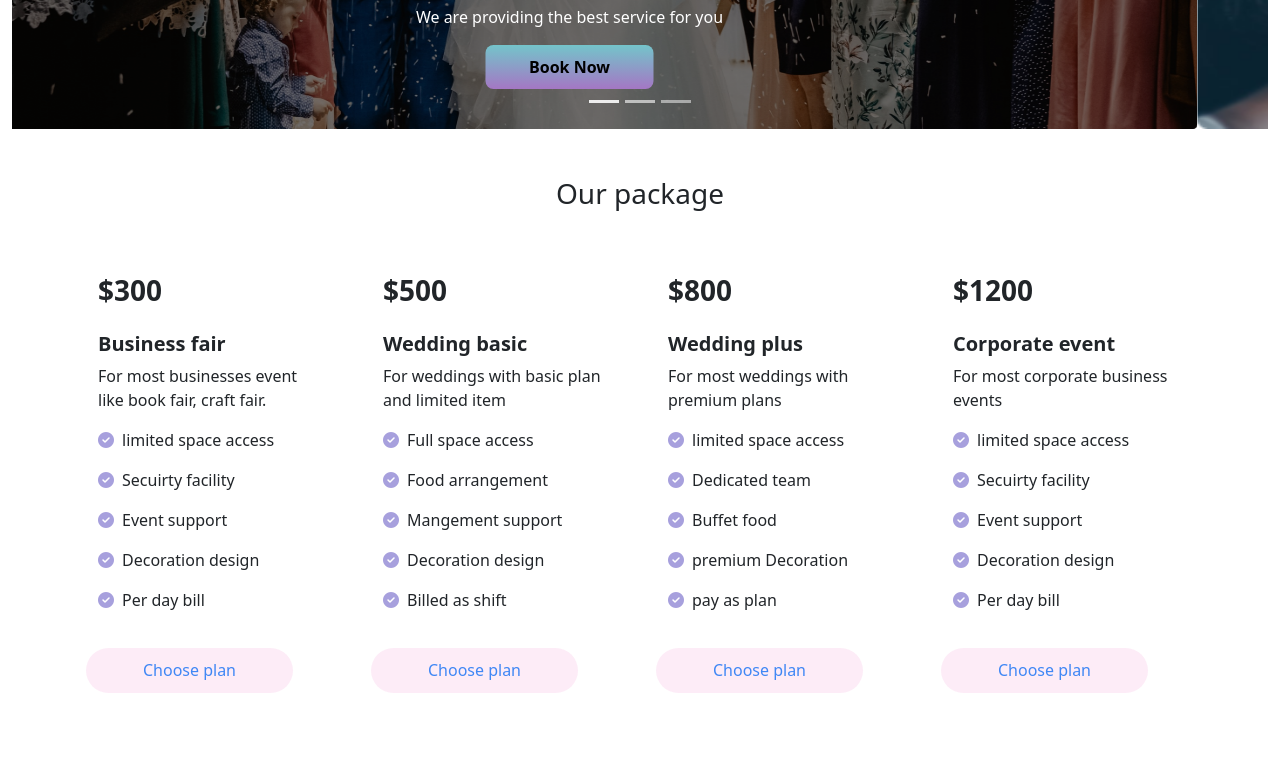
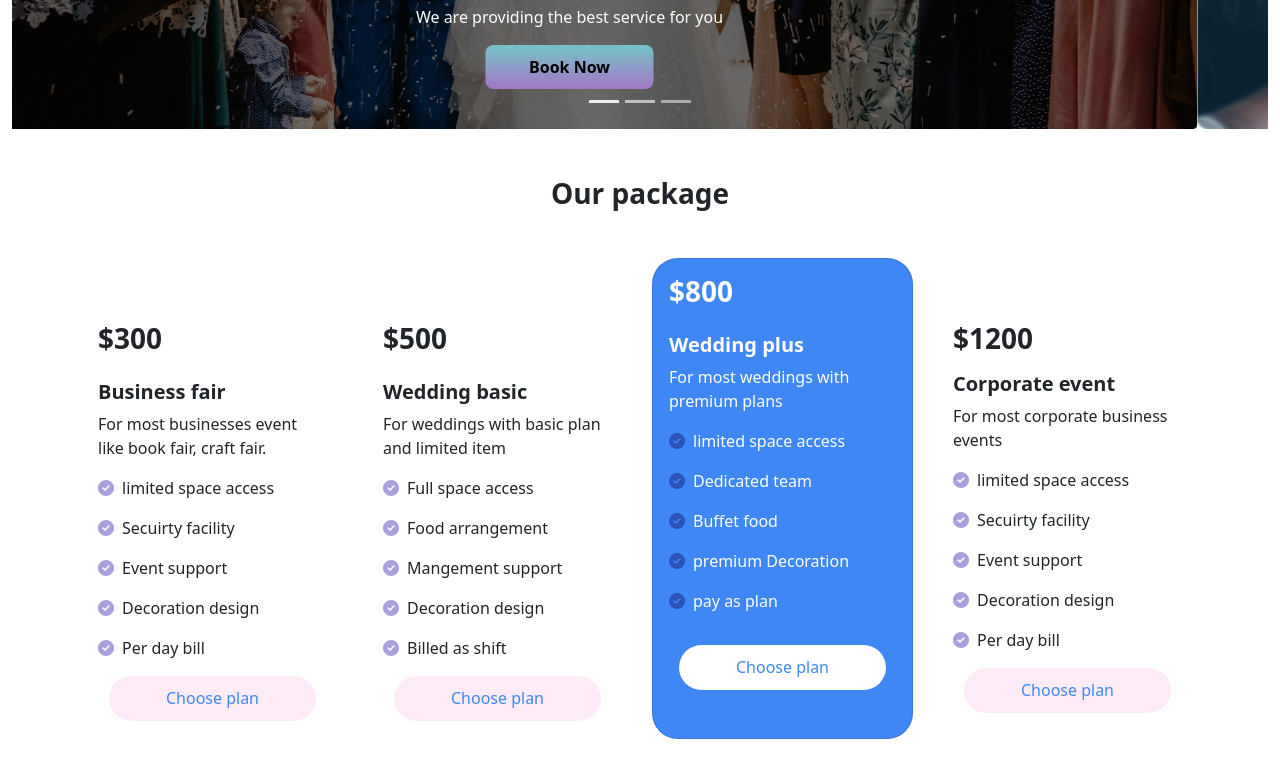
Before and after one commit to rahabulislam1/assignment-3, a plain HTML site: page index.html in a window 1280 px wide. Shown: the part 566-1344 px from the top of the page. Before the commit the page ends 1311 px from the top, so only its background shows below. Drawn offline with Linux system fonts and the light colour scheme.

Commit message:
Card Design Updated

```diff
--- a/CSS/style.css
+++ b/CSS/style.css
@@ -23,3 +23,17 @@
     border-radius: 24px;
     font-weight: 500;
 }
+
+.custom-crd-design{
+    background-color: rgba(63, 135, 245, 1);
+    border-radius: 26px;
+    color: white;
+}
+
+.custom-crd-design .fa-check-circle{
+    color: rgba(15, 5, 90, 0.397);
+}
+
+.custom-crd-design .card-btn{
+    background-color: white;
+}
--- a/index.html
+++ b/index.html
@@ -113,10 +113,10 @@
 
         <!-- our package section  start-->
         <section class="container my-5">
-            <h3 class="text-center mb-5">Our package</h3>
+            <h3 class="text-center mb-5 fw-bold">Our package</h3>
             <div class="row row-cols-1 row-cols-md-3 row-cols-lg-4 g-4 ">
                 <div class="col ">
-                    <div class="card h-100 border-0 ">
+                    <div class="card h-100 border-0 mt-5  ">
                         <div class="card-body">
                             <h3 class="mb-4 fw-bold">$300</h3>
                             <h5 class="card-title fw-bold">Business fair</h5>
@@ -127,14 +127,15 @@
                             <p><span class="me-2"><i class="fas fa-check-circle"></i></span>Event support</p>
                             <p><span class="me-2"><i class="fas fa-check-circle"></i></span>Decoration design</p>
                             <p><span class="me-2"><i class="fas fa-check-circle"></i></span>Per day bill</p>
+                            <div class="m-1 d-flex justify-content-center">
+                                <button type="button" class="btn card-btn">Choose plan</button>
+                            </div>
                         </div>
-                        <div class="m-1">
-                            <button type="button" class="btn card-btn">Choose plan</button>
-                        </div>
+
                     </div>
                 </div>
                 <div class="col">
-                    <div class="card h-100 border-0 ">
+                    <div class="card h-100 border-0 mt-5 ">
                         <div class="card-body">
                             <h3 class="mb-4 fw-bold">$500</h3>
                             <h5 class="card-title fw-bold">Wedding basic</h5>
@@ -145,15 +146,16 @@
                             <p><span class="me-2"><i class="fas fa-check-circle"></i></span>Mangement support</p>
                             <p><span class="me-2"><i class="fas fa-check-circle"></i></span>Decoration design</p>
                             <p><span class="me-2"><i class="fas fa-check-circle"></i></span>Billed as shift</p>
+                            <div class="m-1 d-flex justify-content-center">
+                                <button type="button" class="btn card-btn">Choose plan</button>
+                            </div>
                         </div>
-                        <div class="m-1">
-                            <button type="button" class="btn card-btn">Choose plan</button>
-                        </div>
+
                     </div>
                 </div>
                 <div class="col">
-                    <div class="card h-100 border-0 ">
-                        <div class="card-body">
+                    <div class="card h-150 custom-crd-design">
+                        <div class="card-body ">
                             <h3 class="mb-4 fw-bold">$800</h3>
                             <h5 class="card-title fw-bold">Wedding plus</h5>
                             <p class="card-text">For most weddings with premium plans</p>
@@ -163,15 +165,15 @@
                             <p><span class="me-2"><i class="fas fa-check-circle"></i></span>premium Decoration</p>
                             <p><span class="me-2"><i class="fas fa-check-circle"></i></span>pay as plan</p>
                         </div>
-                        <div class="m-1">
+                        <div class="mb-5 d-flex justify-content-center">
                             <button type="button" class="btn card-btn">Choose plan</button>
                         </div>
                     </div>
                 </div>
                 <div class="col">
-                    <div class="card h-100 border-0 ">
+                    <div class="card h-100 border-0 mt-5">
                         <div class="card-body">
-                            <h3 class="mb-4 fw-bold">$1200</h3>
+                            <h3 class="mb-3 fw-bold">$1200</h3>
                             <h5 class="card-title fw-bold">Corporate event</h5>
                             <p class="card-text">For most corporate business
                                 events</p>
@@ -180,10 +182,11 @@
                             <p><span class="me-2"><i class="fas fa-check-circle"></i></span>Event support</p>
                             <p><span class="me-2"><i class="fas fa-check-circle"></i></span>Decoration design</p>
                             <p><span class="me-2"><i class="fas fa-check-circle"></i></span>Per day bill</p>
+                            <div class="m-1 d-flex justify-content-center">
+                                <button type="button" class="btn card-btn">Choose plan</button>
+                            </div>
                         </div>
-                        <div class="m-1">
-                            <button type="button" class="btn card-btn">Choose plan</button>
-                        </div>
+
                     </div>
                 </div>
             </div>
```
